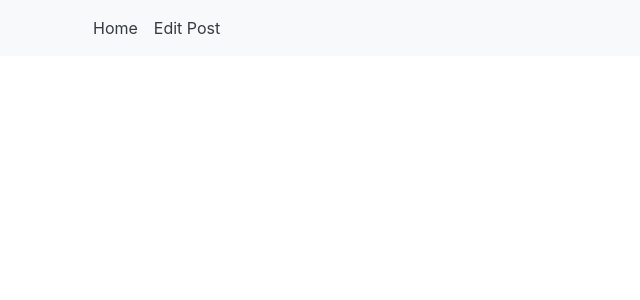
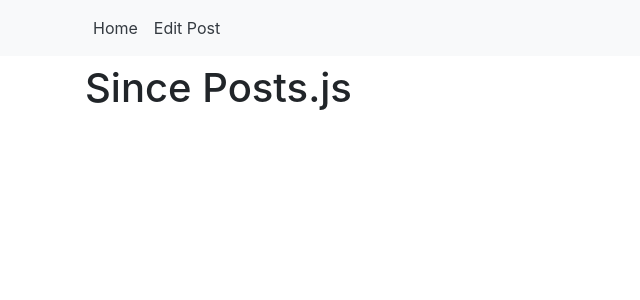
Before and after one commit to JulianSimpli/blog-client-reactjs, a React (Create React App) app: page / in a window 1280 px wide. Shown: the top 300 px of the page, without its empty margins (0-640 px from the left). Built offline with nearby package versions, Linux system fonts and the light colour scheme.

Commit message:
react routing dom library added

```diff
--- a/package.json
+++ b/package.json
@@ -8,6 +8,7 @@
     "@testing-library/user-event": "^12.1.10",
     "react": "^17.0.1",
     "react-dom": "^17.0.1",
+    "react-router-dom": "^5.2.0",
     "react-scripts": "4.0.3",
     "web-vitals": "^1.0.1"
   },
--- a/src/App.js
+++ b/src/App.js
@@ -1,11 +1,20 @@
-import React, { Fragment } from 'react';
+import React from 'react';
+import { BrowserRouter as Router, Route, Switch } from 'react-router-dom';
+
 import Header from './components/Header';
+import Posts from './components/Posts';
 
 function App() {
   return (
-    <Fragment>
+    <Router>
       <Header />
-    </Fragment>
+
+      <div className="container">
+        <Switch>
+          <Route exact path="/" component={ Posts } />
+        </Switch>
+      </div>
+    </Router>
   );
 }
 
--- /dev/null
+++ b/src/components/Posts.js
@@ -0,0 +1,9 @@
+import React from 'react';
+
+const Posts = () => {
+    return (
+        <h1>Since Posts.js</h1>
+    );
+}
+
+export default Posts;
```
Also changed, not shown: 2 other files (tests, documents, lock files or other folders).
